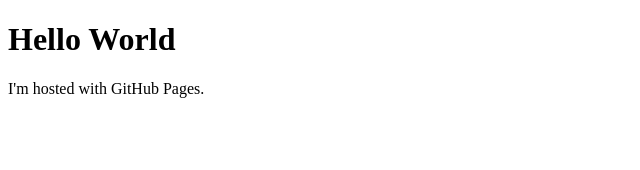
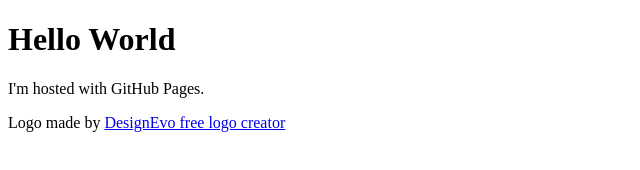
Before and after one commit to eachannwens/eachannwens.github.io, a plain HTML site: page index.html in a window 1280 px wide. Shown: the whole page, without its empty margins (0-640 px from the left). Drawn offline with Linux system fonts and the light colour scheme.

Commit message:
Add Logo

```diff
--- a/index.html
+++ b/index.html
@@ -6,7 +6,8 @@
 
         <meta charset="UTF-8">
         <title>HomePage</title>
-        <link rel="icon" href="./static/logo-testing.jpg">
+        <link rel="icon" href="./static/logo.jpg">
+
 
     </head>
 
@@ -16,6 +17,8 @@
 
         <p>I'm hosted with GitHub Pages.</p>
 
+        <div>Logo made by <a href="https://www.designevo.com/" title="Free Online Logo Maker">DesignEvo free logo creator</a></div>
+
     </body>
 
 </html>
```
Also changed, not shown: static/logo.jpg (added).
